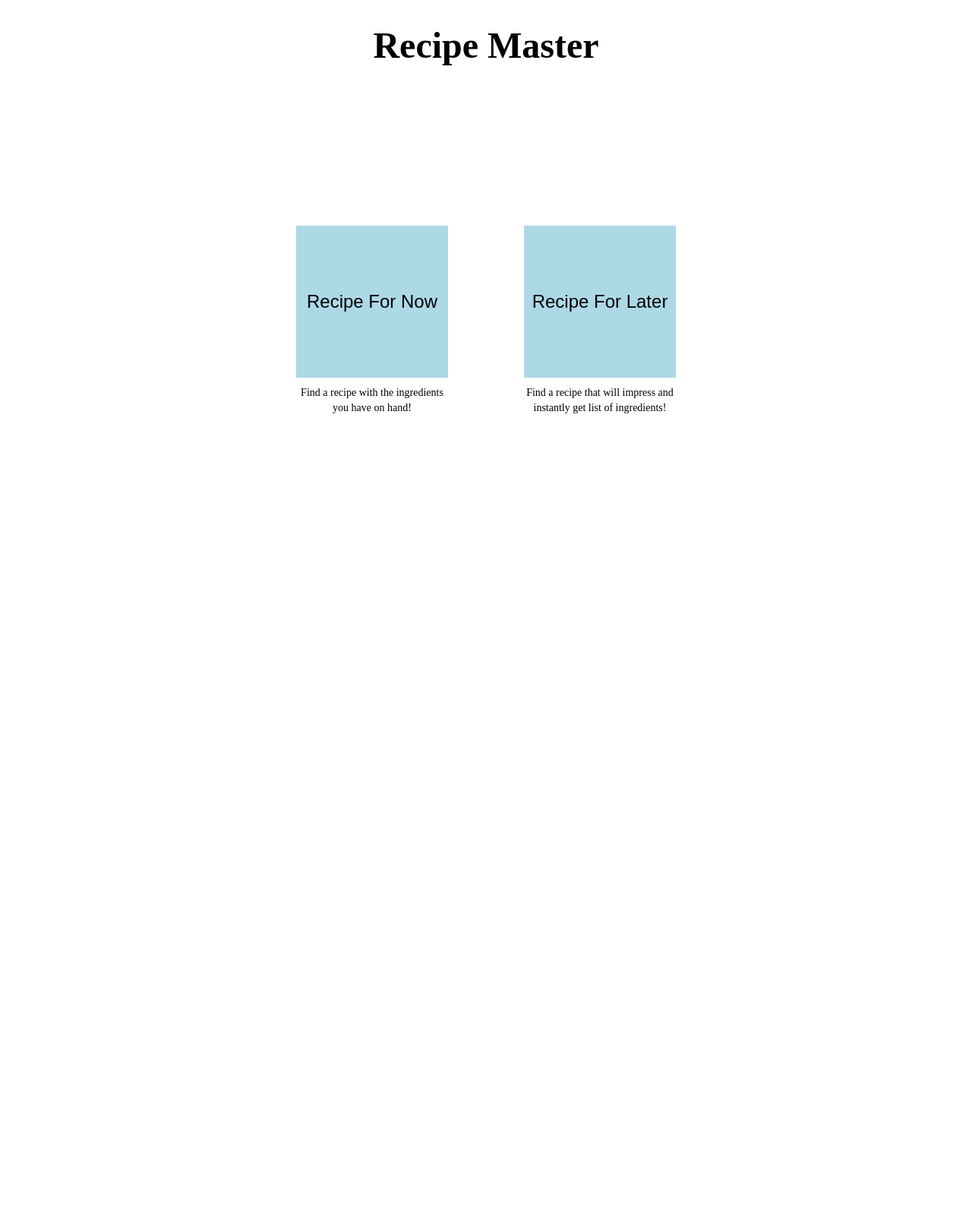
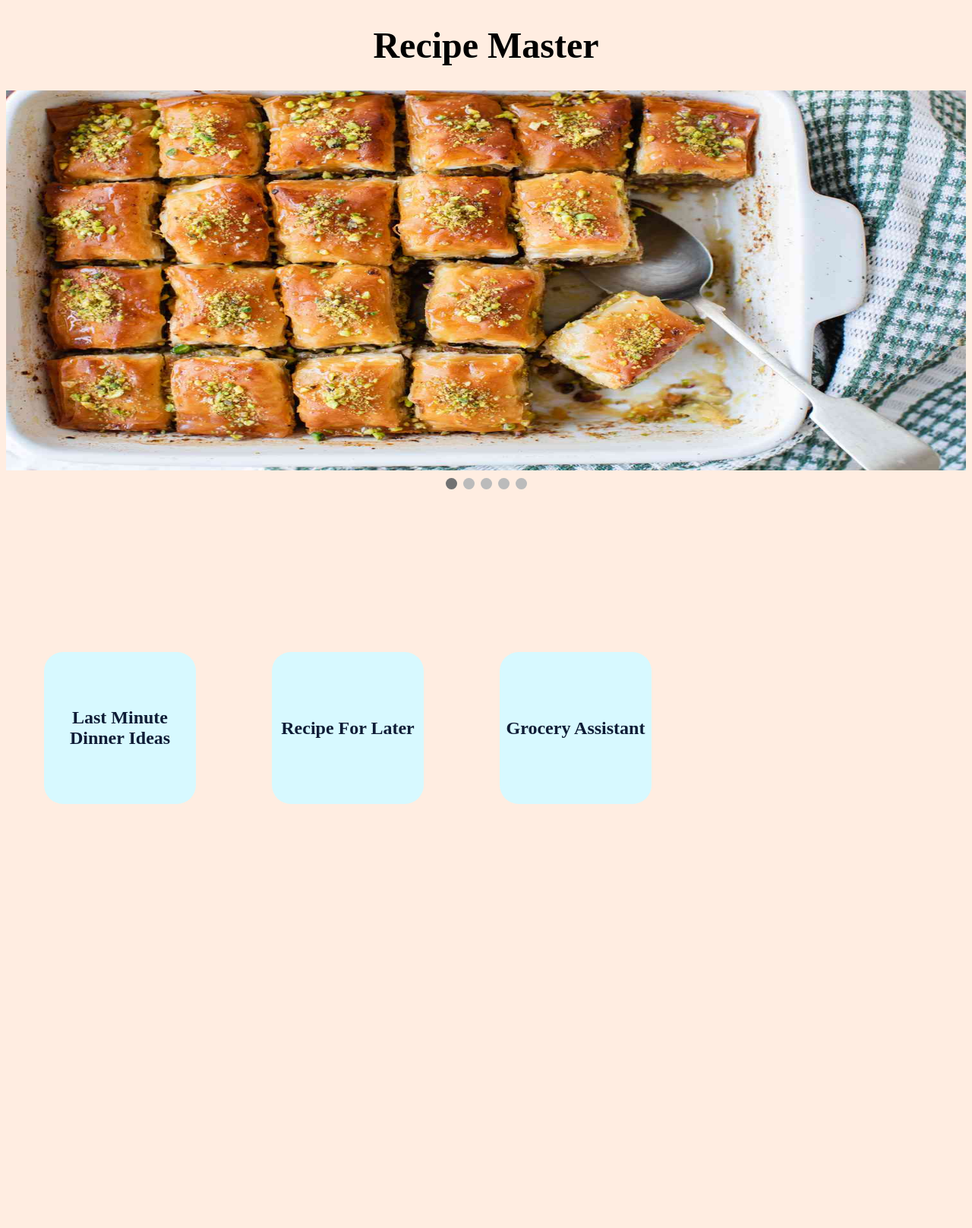
Before and after one commit to zmcgill3/SDEV-Group-Project, a Django app: template templates/initial.html in a window 1280 px wide. Shown: the whole page at 76% size. Before the commit the page ends 544 px from the top, so only its background shows below. Run offline with Django 5.2, Linux system fonts and the light colour scheme; the template is opened without the code that fills it, so the values that code supplies are empty; parts of the project's set-up code (start-up, migrations or seed data) failed here and were passed over; some web fonts are replaced.

Commit message:
chezcor updating home page html and css and created needed js file

```diff
--- a/templates/initial.html
+++ b/templates/initial.html
@@ -1,116 +1,71 @@
 <!DOCTYPE html>
 <html lang="en">
-<style>
-    /* CSS styles for the big box */
-    .big-box1 {
-        width: 200px;
-        height: 200px;
-        background-color: lightblue;
-        text-align: center;
-        line-height: 20px;
-        font-size: 24px;
-        cursor: pointer;
-        /* Change cursor to pointer to indicate clickable */
-        margin: 50px;
-        float: left;
-        /* Float the boxes to align them horizontally */
-    }
-
-    /* CSS styles for the big box */
-    .big-box2 {
-        width: 200px;
-        height: 200px;
-        background-color: lightblue;
-        text-align: center;
-        line-height: 20px;
-        font-size: 24px;
-        cursor: pointer;
-        margin: 50px;
-        float: left;
-        /* Float the boxes to align them horizontally */
-        /* Change cursor to pointer to indicate clickable */
-    }
-
-    /* CSS styles for the descriptions */
-    .description {
-        text-align: center;
-        margin-top: 10px;
-        font-size: 14px;
-
-    }
-
-    .big-box1 button {
-        width: 100%;
-        /* Make the button fill the entire width of the big box */
-        height: 100%;
-        /* Make the button fill the entire height of the big box */
-        background: none;
-        /* Remove background color */
-        border: none;
-        /* Remove border */
-        padding: 0;
-        /* Remove padding */
-        font-size: inherit;
-        /* Inherit font size from parent */
-        cursor: pointer;
-        /* Change cursor to pointer */
-    }
-
-    .big-box2 button {
-        width: 100%;
-        /* Make the button fill the entire width of the big box */
-        height: 100%;
-        /* Make the button fill the entire height of the big box */
-        background: none;
-        /* Remove background color */
-        border: none;
-        /* Remove border */
-        padding: 0;
-        /* Remove padding */
-        font-size: inherit;
-        /* Inherit font size from parent */
-        cursor: pointer;
-        /* Change cursor to pointer */
-    }
-
-    .container {
-        display: flex;
-        justify-content: center;
-        height: 100vh;
-        /* Set the height of the container to fill the viewport */
-        margin-top: 20vh;
-        /* Add top margin to vertically center the container */
-    }
-
-    h1 {
-        font-size: 48px;
-        text-align: center;
-    }
-</style>
 
 <head>
     <meta charset="UTF-8">
     <meta name="viewport" content="width=device-width, initial-scale=1.0">
+    <link href="/templates/style/initial-style.css" rel="stylesheet" type="text/css" />
+    <link rel="stylesheet" href="https://use.typekit.net/xrl7jpk.css" />
     <title>Recipe Master</title>
 </head>
 
 <body>
     <h1>Recipe Master</h1>
-    <div class="container">
+
+    <!-- Image carousel-->
+    <section id= "image-carousel" class="carousel" arial-label="Recipe Images">
+        <div class="carousel-slider">
+            <ul class="carousel-list">
+                <li class="carousel-slide">
+                    <img src="img/img1.jpeg" alt="">
+                </li>
+                <li class="carousel-slide">
+                    <img src="img/img2.jpg" alt="">
+                </li>
+                <li class="carousel-slide">
+                    <img src="img/img3.jpg" alt="">
+                </li>
+                <li class="carousel-slide">
+                    <img src="img/img4.jpg" alt="">
+                </li>
+                <li class="carousel-slide">
+                    <img src="img/img5.jpg" alt="">
+                </li>
+            </ul>
+        </div>
+        <div class="carousel-nav-buttons">
+            <span class="dot active" onclick="changeSlide(0)"></span>
+            <span class="dot" onclick="changeSlide(1)"></span>
+            <span class="dot" onclick="changeSlide(2)"></span>
+            <span class="dot" onclick="changeSlide(3)"></span>
+            <span class="dot" onclick="changeSlide(4)"></span>
+        </div>
+    </section>
+
+    <!-- Boxes-->
+    <div class="container ">
         <form action="recipefornow" method="GET">
-            <div class="big-box1">
-                <button type="submit">Recipe For Now</button>
-                <p class="description">Find a recipe with the ingredients you have on hand!</p>
+            <div class="boxes recipesNowBox toolTip">
+                <button type="submit">Last Minute Dinner Ideas</button>
+                <span class="toolTipText recipesNowText">Find a recipe with the ingredients you have on hand!</span>
             </div>
         </form>
 
         <form action="recipeforlater" method="GET">
-            <div class="big-box2">
+            <div class="boxes recipesLaterBox toolTip">
                 <button type="submit">Recipe For Later</button>
-                <p class="description">Find a recipe that will impress and instantly get list of ingredients!</p>
+                <span class="toolTipText recipesLaterText">Find a recipe that will impress and instantly get list of ingredients!</span>
+            </div>
+        </form>
+
+        <form action="#" method="GET">
+            <div class="boxes groceryAssistBox toolTip">
+                <button type="submit">Grocery Assistant</button>
+                <span class="toolTipText groceryAssistText">Create a grocery list and be recommended receipes that include the ingredients you're buying!</span>
             </div>
         </form>
     </div>
+    <script src="/templates/script/initial-script.js"></script>
 </body>
 
 </html>
--- /dev/null
+++ b/templates/script/initial-script.js
@@ -0,0 +1,24 @@
+var images = document.querySelectorAll('.carousel-slider img');
+var dots = document.querySelectorAll('.dot');
+var currentImg = 0; //index of first image
+const interval = 3000; // speed of slides
+
+function changeSlide(n) {
+    // function to change the image using the dots
+    for (var i=0; i < images.length; i++) {
+        images[i].style.opacity = 0;
+        dots[i].className = dots[i].className.replace('.active', '');
+    }
+
+    currentImg = (currentImg + 1) % images.length; // update the index number
+    if (n != undefined) {
+        clearInterval(timer);
+        timer = setInterval(changeSlide, interval);
+        currentImg = n;
+    }
+    images[currentImg].style.opacity = 1;
+    dots[currentImg].className += '.active'; // set image as front image
+}
+
+// make slides change automatically
+var timer = setInterval(changeSlide, interval)
--- /dev/null
+++ b/templates/style/initial-style.css
@@ -0,0 +1,145 @@
+/* colors */
+:root {
+--caribbeanCurrent: #156064;
+--oxfordBlue: #0E1C36;
+--jordyBlue: #AFCBFF;
+--lightCyan: #D7F9FF;
+--ivory: #F9FBF2;
+--linen: #FFEDE1;
+}
+
+body {
+    background-color: var(--linen);
+}
+
+/* carousel */
+.carousel-slider {
+    width: 100;
+    height: 510px;
+    position: relative;
+
+}
+.carousel-slider img {
+    width: 100%;
+    height: 500px;
+    position: absolute;
+    top: 0;
+    left: 0;
+}
+.carousel-slider img:first-child {
+    z-index: 1;
+}
+.carousel-slider img:nth-child(4) {
+    z-index: 0;
+}
+
+/* carousel nav buttons */
+.carousel-nav-buttons {
+    text-align: center;
+    position: relative;
+}
+
+.dot {
+    cursor: pointer;
+    height: 15px;
+    width: 15px;
+    margin: 0 2px;
+    background-color: #bbb;
+    border-radius: 50%;
+    display: inline-block;
+  }
+
+.active,
+.dot:hover {
+  background-color: #717171;
+}
+
+/* CSS styles for the big box */
+.boxes {
+    width: 200px;
+    height: 200px;
+    background-color: var(--lightCyan);
+    border-radius: 25px;
+    text-align: center;
+    line-height: 20px;
+    font-size: 24px;
+    cursor: pointer;
+    /* Change cursor to pointer to indicate clickable */
+    margin: 50px;
+    float: left;
+    /* Float the boxes to align them horizontally */
+
+    /* Style text */
+    font-family: "urbana", "sans-serif";
+    font-weight: 700;
+    font-style: normal;
+    color: var(--oxfordBlue);
+
+}
+
+
+.boxes button {
+    width: 100%;
+    height: 100%;
+    background: none;
+    border: none;
+    padding: 0;
+    font-size: inherit;
+    font-family: inherit;
+    font-weight: inherit;
+    font-style: inherit;
+    cursor: pointer;
+    color: inherit;
+}
+
+
+.container {
+    display: relative;
+    justify-content: center;
+    height: 100vh;
+    /* Set the height of the container to fill the viewport */
+    margin-top: 20vh;
+    /* Add top margin to vertically center the container */
+}
+
+h1 {
+    font-size: 48px;
+    text-align: center;
+}
+
+/* Tooltip (hover descriptions) */
+
+.toolTip .toolTipText {
+    position: absolute;
+    z-index: 1;
+    top: 100%;
+    left: 50%;
+    margin-left: -60px;
+
+    /* position text */
+    visibility: hidden;
+    width: 120px;
+    background-color: var(--oxfordBlue);
+    color: var(--ivory);
+    text-align: center;
+    border-radius: 6px;
+    padding: 5px 5px;
+
+    /* Style Text */
+    font-size: 10px;
+    font-family: "marigny", "sans-serif";
+    font-weight: 400;
+    font-style: normal;
+}
+
+.recipesNowBox:hover .recipesNowText {
+    visibility: visible;
+}
+
+.recipesLaterBox:hover .recipesLaterText {
+    visibility: visible;
+}
+
+.groceryAssistBox:hover .groceryAssistText {
+    visibility: visible;
+}
```
Also changed, not shown: templates/img/img1.jpeg (added), templates/img/img2.jpg (added), templates/img/img3.jpg (added), templates/img/img4.jpg (added), templates/img/img5.jpg (added).
